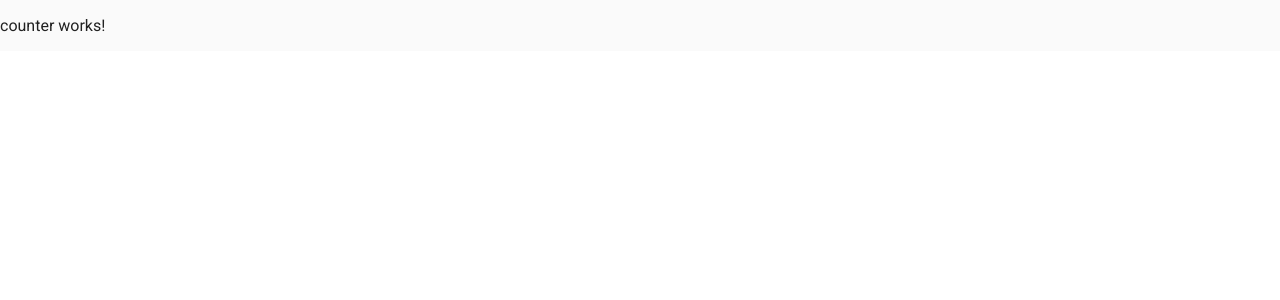
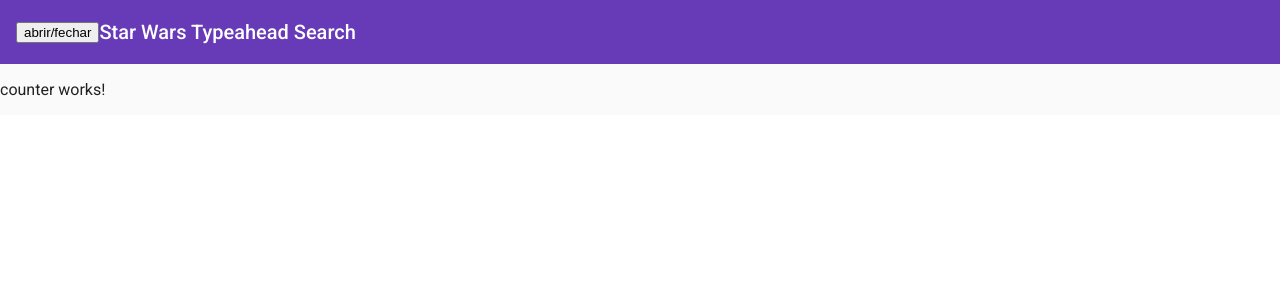
Before and after one commit to alegalliard/rxjs-labs, an Angular app: page /counter in a window 1280 px wide. Shown: the top 300 px of the page. Built offline with nearby package versions, Linux system fonts and the light colour scheme.

Commit message:
EventEmitter - from child to parent

```diff
--- a/src/app/app-routing.module.ts
+++ b/src/app/app-routing.module.ts
@@ -4,7 +4,7 @@ import { SearchComponent } from './search/search.component';
 import { CounterComponent } from './counter/counter.component';
 
 const routes: Routes = [
-  { path: '', pathMatch: 'full', redirectTo: '/star-wars-search' },
+  // { path: '', pathMatch: 'full', redirectTo: '/star-wars-search' },
   { path: 'star-wars-search', component: SearchComponent },
   { path: 'counter', component: CounterComponent }
 ];
--- a/src/app/app.component.html
+++ b/src/app/app.component.html
@@ -1,9 +1,10 @@
-<mat-sidenav-container>
-
-  <app-sidenav></app-sidenav>
+<mat-sidenav-container class="example-container">
+  <mat-sidenav #sidenav mode="side" [(opened)]="opened" >
+    Sidenav content
+  </mat-sidenav>
 
   <mat-sidenav-content>
-    <router-outlet></router-outlet>
-  </mat-sidenav-content>
-
+      <app-header [opened]="opened" (toggleSidenav)="toggleSidenav($event)"></app-header>
+      <router-outlet></router-outlet>
+    </mat-sidenav-content>
 </mat-sidenav-container>
--- a/src/app/app.component.ts
+++ b/src/app/app.component.ts
@@ -7,4 +7,9 @@ import { Component } from '@angular/core';
 })
 export class AppComponent {
   title = 'rxjs';
+  opened: boolean = false;
+
+  toggleSidenav($event) {
+    this.opened = $event;
+  }
 }
--- a/src/app/app.module.ts
+++ b/src/app/app.module.ts
@@ -1,5 +1,6 @@
 import { BrowserModule } from '@angular/platform-browser';
 import { NgModule } from '@angular/core';
+import { FormsModule } from '@angular/forms';
 import { ReactiveFormsModule } from '@angular/forms';
 import { HttpClientModule } from '@angular/common/http';
 import { BrowserAnimationsModule } from '@angular/platform-browser/animations';
@@ -50,13 +51,15 @@ import { AppComponent } from './app.component';
 import { SearchComponent } from './search/search.component';
 import { CounterComponent } from './counter/counter.component';
 import { SidenavComponent } from './sidenav/sidenav.component';
+import { HeaderComponent } from './header/header.component';
 
 @NgModule({
   declarations: [
     AppComponent,
     SearchComponent,
     CounterComponent,
-    SidenavComponent
+    SidenavComponent,
+    HeaderComponent
   ],
   imports: [
     BrowserModule,
@@ -69,6 +72,7 @@ import { SidenavComponent } from './sidenav/sidenav.component';
     CdkTableModule,
     CdkTreeModule,
     DragDropModule,
+    FormsModule,
     MatAutocompleteModule,
     MatBadgeModule,
     MatBottomSheetModule,
--- /dev/null
+++ b/src/app/header/header.component.html
@@ -0,0 +1,6 @@
+<mat-toolbar color="primary">
+    <button (click)="sidenavStatus()">
+        abrir/fechar
+    </button>
+    Star Wars Typeahead Search
+</mat-toolbar>
--- /dev/null
+++ b/src/app/header/header.component.ts
@@ -0,0 +1,19 @@
+import { Component, OnInit, Input, Output, EventEmitter } from '@angular/core';
+
+@Component({
+  selector: 'app-header',
+  templateUrl: './header.component.html',
+  styleUrls: ['./header.component.scss']
+})
+export class HeaderComponent implements OnInit {
+  @Output() toggleSidenav = new EventEmitter<boolean>();
+  @Input() opened: boolean;
+  constructor() { }
+
+  ngOnInit() {
+  }
+
+  sidenavStatus() {
+    this.toggleSidenav.emit(!this.opened)
+  }
+}
--- a/src/app/search/search.component.html
+++ b/src/app/search/search.component.html
@@ -1,4 +1,5 @@
-<mat-toolbar color="primary">Star Wars Typeahead Search</mat-toolbar>
+
+
 <mat-form-field class="full-width">
   <input matInput type="text" [formControl]="starWarsInput">
 </mat-form-field>
--- a/src/app/sidenav/sidenav.component.html
+++ b/src/app/sidenav/sidenav.component.html
@@ -1,8 +1,3 @@
-<mat-sidenav opened mode="side">
-    <mat-sidenav #sidenav mode="side" [(opened)]="opened">
-        <a routerLink="/crisis-center" routerLinkActive="active">Star Wars Search</a>
-        <mat-divider></mat-divider>
-        <a routerLink="/heroes" routerLinkActive="active">Counter</a>
-        <mat-divider></mat-divider>
-    </mat-sidenav>
+<mat-sidenav #sidenav mode="side" [(opened)]="opened">
+    Sidenav content
 </mat-sidenav>
--- a/src/app/sidenav/sidenav.component.scss
+++ b/src/app/sidenav/sidenav.component.scss
@@ -0,0 +1,14 @@
+.example-container {
+    position: absolute;
+    top: 0;
+    bottom: 0;
+    left: 0;
+    right: 0;
+  }
+
+  .example-events {
+    width: 300px;
+    height: 200px;
+    overflow: auto;
+    border: 1px solid #555;
+  }
--- a/src/app/sidenav/sidenav.component.ts
+++ b/src/app/sidenav/sidenav.component.ts
@@ -1,4 +1,4 @@
-import { Component} from '@angular/core';
+import { Component, Input} from '@angular/core';
 
 @Component({
   selector: 'app-sidenav',
@@ -7,6 +7,6 @@ import { Component} from '@angular/core';
 })
 export class SidenavComponent {
 
-  opened: boolean
+  @Input() opened: boolean;
 
 }
```
Also changed, not shown: src/app/app.component.scss (line endings or trailing spaces), src/app/header/header.component.scss (added), 1 other file (tests, documents, lock files or other folders).
